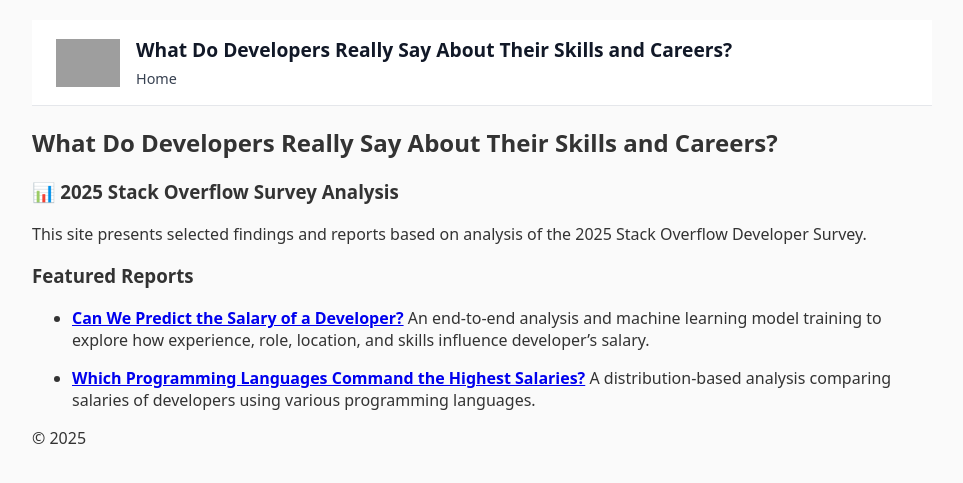
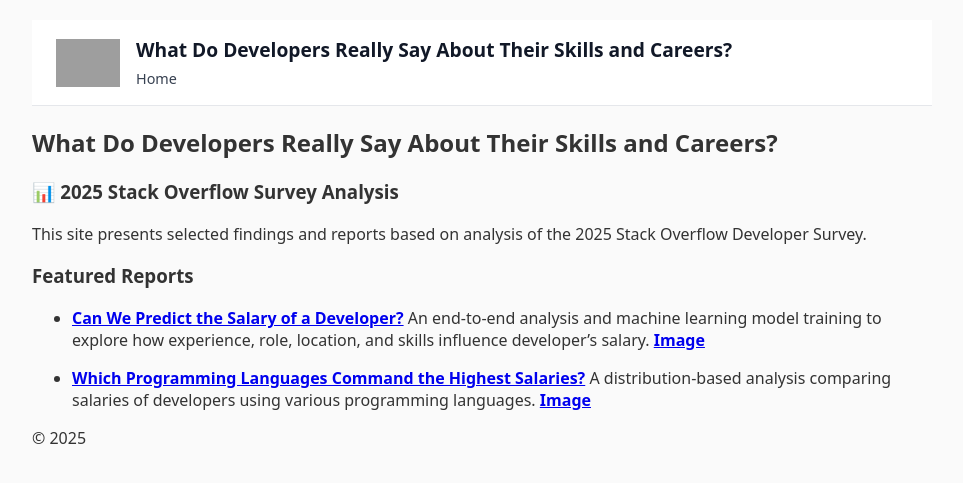
Before and after one commit to ilvfruits/stackoverflow-survey-2025, a Jekyll site: the page built from docs/index.md, in a window 1280 px wide. Shown: the top 483 px of the page, without its empty margins (158-1121 px from the left). Built offline with Jekyll 4.4.1, drawn with Linux system fonts in a browser that asks for light colours; grey boxes are pictures that could not be loaded.

Commit message:
Update index.md
add images

```diff
--- a/docs/index.md
+++ b/docs/index.md
@@ -12,6 +12,8 @@
 
 - **[Can We Predict the Salary of a Developer?]({{site.baseurl}}/2025/12/22/salary-prediction-report/)**
   An end-to-end analysis and machine learning model training to explore how experience, role, location, and skills influence developer's salary.
+  **[Image]({{site.baseurl}}/assets/images/alexander-grey-8lnbXtxFGZw-unsplash.jpg)**
 
 - **[Which Programming Languages Command the Highest Salaries?]({{site.baseurl}}/2025/12/22/language-trends/)**
   A distribution-based analysis comparing salaries of developers using various programming languages.
+  **[Image]({{site.baseurl}}/assets/images/chris-ried-ieic5Tq8YMk-unsplash.jpg)**
```
